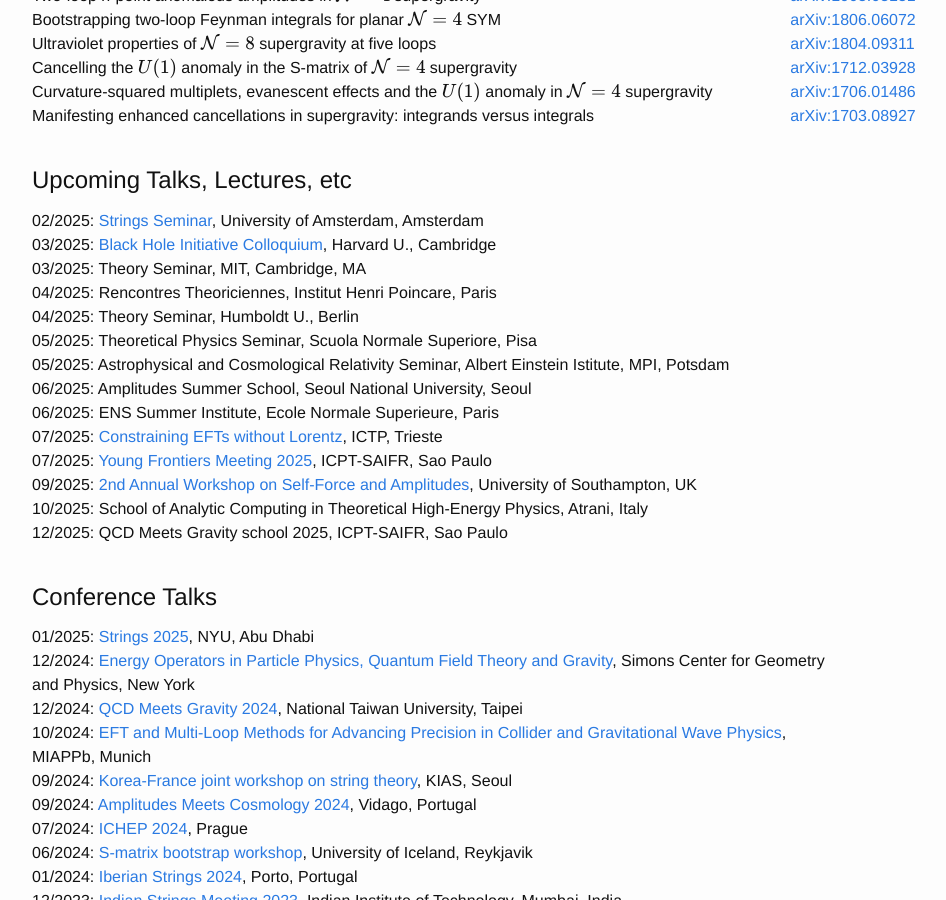
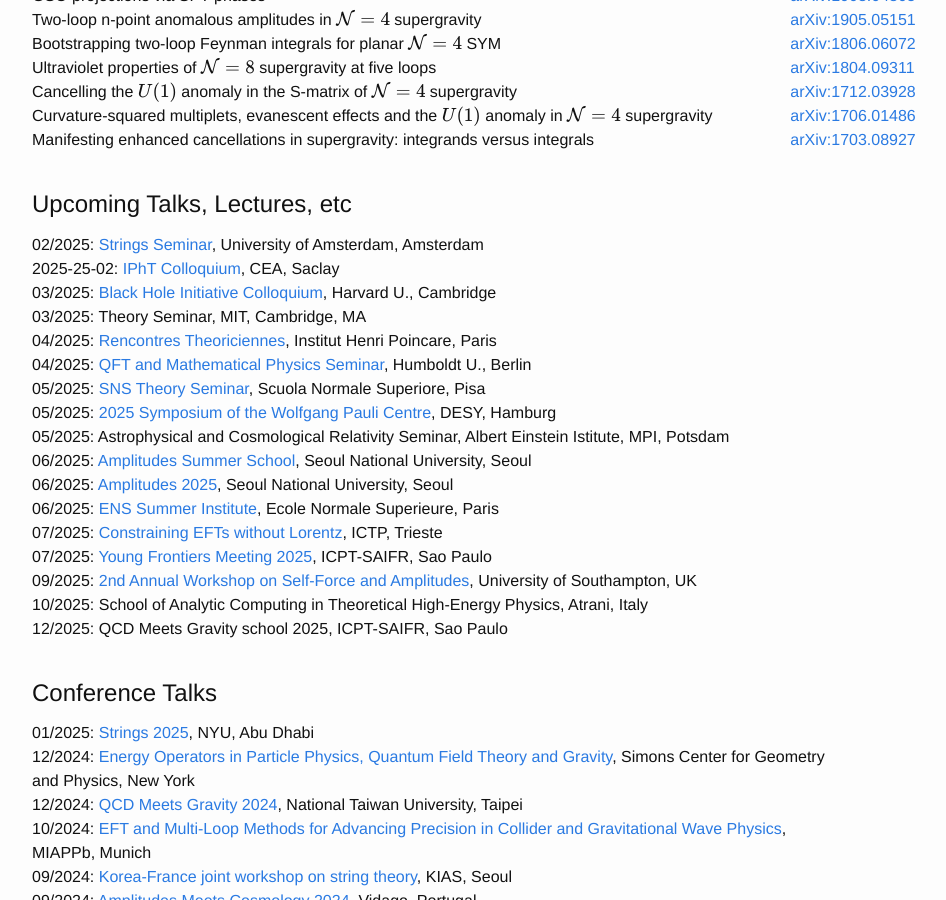
Before and after one commit to julioparra/julioparra.github.io, a Jekyll site: the page built from index.md, in a window 1280 px wide and 900 px high, scrolled down 1179 px. Shown: the whole window, without its empty margins (168-1114 px from the left). Built offline with Jekyll 4.4.1, drawn with Linux system fonts in a browser that asks for light colours; nearby versions of some CDN libraries; some of the changed text lies outside the part shown.

Commit message:
New paper and talks

```diff
--- a/_data/papers.yml
+++ b/_data/papers.yml
@@ -1,3 +1,5 @@
+- title: "Graviton loops and negativity"
+  arxivnumber: "2501.17949"
 - title: "Classical observables from causal response functions"
   arxivnumber: "2411.09016"
 - title: "Gravitational scattering and beyond from extreme mass ratio effective field theory"
--- a/_data/talks.yml
+++ b/_data/talks.yml
@@ -25,7 +25,7 @@
 - date: 2025-07-09
   name: Young Frontiers Meeting 2025
   type: lectures
-  link: https://sites.google.com/view/youngfrontiersmeeting/home
+  link: https://www.ictp-saifr.org/yfm2025/
   institution: ICPT-SAIFR
   location: Sao Paulo
   video:
@@ -41,15 +41,23 @@
 - date: 2025-06-23
   name: ENS Summer Institute
   type: conference
-  link:
+  link: https://indico.in2p3.fr/event/34339/
   institution: Ecole Normale Superieure
   location: Paris
+  video:
+
+- date: 2025-06-17
+  name: Amplitudes 2025
+  type: lectures
+  link: https://indico.global/event/13171/
+  institution: Seoul National University
+  location: Seoul
   video:
 
 - date: 2025-06-10
   name: Amplitudes Summer School
   type: lectures
-  link:
+  link: https://physics.kias.re.kr/Amplitudes2025/
   institution: Seoul National University
   location: Seoul
   video:
@@ -62,18 +70,26 @@
   location: Potsdam
   video:
 
+- date: 2025-05-14
+  name: 2025 Symposium of the Wolfgang Pauli Centre
+  type: conference
+  link: https://indico.desy.de/event/47240/
+  institution: DESY
+  location: Hamburg
+  video:
+
 - date: 2025-05-08
-  name: Theoretical Physics Seminar
+  name: SNS Theory Seminar
   type: seminar
-  link:
+  link: https://www.heptheory.sns.it/sns-theory-seminars-2024-2025
   institution: Scuola Normale Superiore
   location: Pisa
   video:
 
 - date: 2025-04-23
-  name: Theory Seminar
+  name: QFT and Mathematical Physics Seminar
   type: seminar
-  link:
+  link: https://qft.physik.hu-berlin.de/next-seminars/categories/pizza-seminars/
   institution: Humboldt U.
   location: Berlin
   video:
@@ -81,7 +97,7 @@
 - date: 2025-04-10
   name: Rencontres Theoriciennes
   type: seminar
-  link:
+  link: https://string.lpthe.jussieu.fr/today.pl?lang=eng
   institution: Institut Henri Poincare
   location: Paris
   video:
@@ -100,6 +116,14 @@
   link: https://bhi.fas.harvard.edu/events/?event_type=bhi-colloquium
   institution: Harvard U.
   location: Cambridge
+  video:
+
+- date: 2025-25-02
+  name: IPhT Colloquium
+  type: colloquium
+  link: https://www.ipht.fr/calendrier/
+  institution: CEA
+  location: Saclay
   video:
 
 - date: 2025-02-11
```
